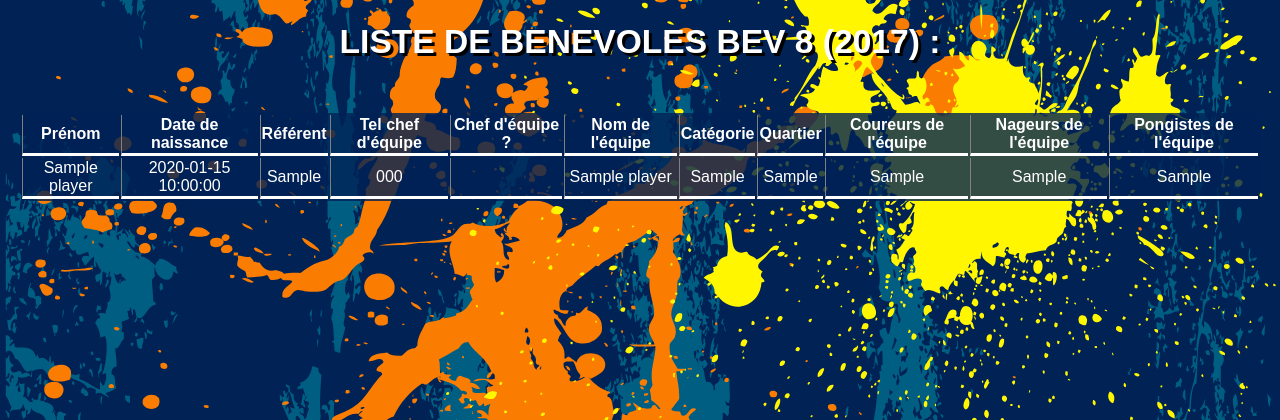
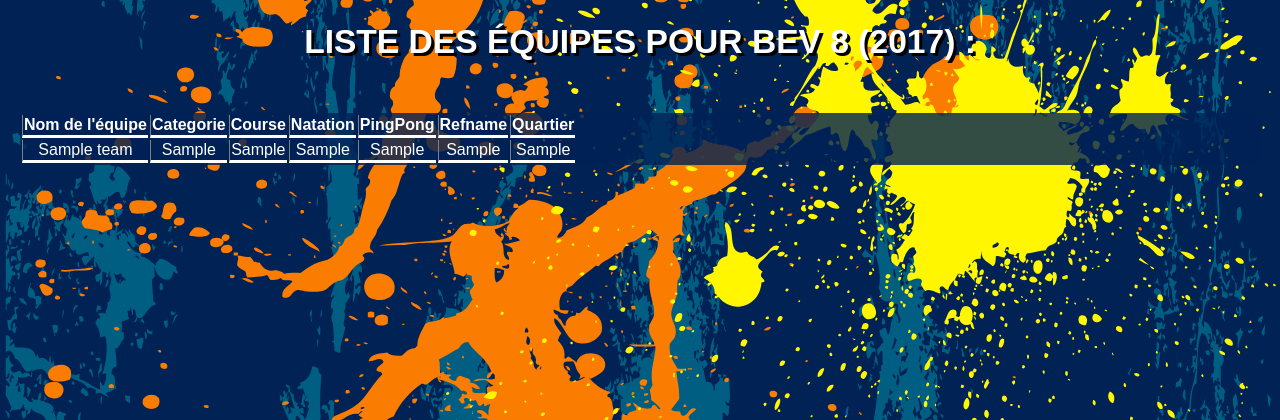
Before and after one commit to blank-attic/project-belleville-en-vrai, a PHP site: page /teams.php in a window 1280 px wide. Shown: the top 420 px of the page. Run offline with PHP 8.4, Linux system fonts and the light colour scheme; tables that the repository leaves empty or names only in its code hold one stand-in row (values such as "Sample post"); some web fonts are replaced.

Commit message:
creation de tableau d'equipe

```diff
--- a/class/TeamDAO.php
+++ b/class/TeamDAO.php
@@ -25,7 +25,7 @@
       return false;
     }
 
-    return true;
+      return true;
   }
 
   public function find($db, $teamname) {
@@ -33,7 +33,7 @@
     //prepare request
     $request = $db->prepare("SELECT * FROM team WHERE (teamname = :teamname) LIMIT 1");
 
-    //execute request
+    //execute re$_DBquest
     try {
       $request->execute(array(
         "teamname" => $teamname,
@@ -49,16 +49,13 @@
     $request = $db->prepare("SELECT * FROM team");
 
     try {
-      $request->execute(array(
-        "teamname" => $teamname,
-      ));
-      return $request->fetch();
+      $request->execute();
+      return $request->fetchAll();
         } catch (PDOException $e) {
       print("error while writing in DB new team." . $e->getMessage());
       return false;
     }
   }
-  }
 }
 
  ?>
--- a/teams.php
+++ b/teams.php
@@ -12,55 +12,87 @@
     <head>
         <meta charset="utf-8">
         <meta name="viewport" content="width=device-width, initial-scale=1">
-        <title>Inscription Bénévole</title>
+        <title>View Team</title>
         <link rel="stylesheet" href="assets/css/sportformstyle.css" type="text/css">
         <link href="https://fonts.googleapis.com/css?family=Sansita" rel="stylesheet">
     </head>
     <body>
-        <h1>LISTE DE BENEVOLES BEV 8 (2017) :</h1>
+        <h1>LISTE DES ÉQUIPES POUR BEV 8 (2017) :</h1>
         <div class="space">
         </div>
         <div class="bluebg">
             <?php
             //create dao
-            $dao = new PlayerDAO();
-            //get all volunteersoih
-            $players = $dao->getAllPlayersAndTeam($_DB);
-            echo "<table class='players'>";
+
+              $dao = new TeamDAO();
+              $team = $dao->getAllTeams($_DB);
+              // var_dump($team);
+              echo "<table class ='teams'>";
               echo "<thead>";
               echo "<tr>";
-            echo "<th>Prénom</th>";
-            echo "<th>Date de naissance</th>";
-            echo "<th>Référent</th>";
-            echo "<th>Tel chef d'équipe</th>";
-            echo "<th>Chef d'équipe ?</th>";
               echo "<th>Nom de l'équipe</th>";
-            echo "<th>Catégorie</th>";
+              // echo "<th>Capitaine de l'équipe</th>";
+              echo "<th>Categorie</th>";
+              echo "<th>Course</th>";
+              echo "<th>Natation</th>";
+              echo "<th>PingPong</th>";
+              echo "<th>Refname</th>";
               echo "<th>Quartier</th>";
-            echo "<th>Coureurs de l'équipe</th>";
-            echo "<th>Nageurs de l'équipe</th>";
-            echo "<th>Pongistes de l'équipe</th>";
               echo "</tr>";
               echo "</thead>";
               echo "<tbody>";
-            foreach ($players as $k => $v) {
-                echo "<tr class='volunteer'>";
-                echo "<td>$v[name]</td>";
-                echo "<td>$v[bdate]</td>";
-                echo "<td>$v[refname]</td>";
-                echo "<td>$v[tel]</td>";
-                echo ($v["team_leader"] === 1 ? "<td class='bigx'>x</td>" : "<td></td>");
+              foreach ($team as $k => $v) {
+              echo "<tr class='team'>";
               echo "<td>$v[teamname]</td>";
+              // echo ($v["team_leader"] == 1 ? "<td class='bigx'>x</td>" : "<td></td>");
               echo "<td>$v[categorie]</td>";
-                echo "<td>$v[quartier]</td>";
               echo "<td>$v[course]</td>";
               echo "<td>$v[natation]</td>";
               echo "<td>$v[pingpong]</td>";
+              echo "<td>$v[refname]</td>";
+              echo "<td>$v[quartier]</td>";
               echo "</tr>";
               }
 
-            echo "</tbody>";
-            echo "</table>";
+
+            // $dao = new PlayerDAO();
+            // //get all volunteersoih
+            // $players = $dao->getAllPlayersAndTeam($_DB);
+            // echo "<table class='players'>";
+            // echo "<thead>";
+            // echo "<tr>";
+            // echo "<th>Prénom</th>";
+            // echo "<th>Date de naissance</th>";
+            // echo "<th>Référent</th>";
+            // echo "<th>Tel chef d'équipe</th>";
+            // echo "<th>Chef d'équipe ?</th>";
+            // echo "<th>Nom de l'équipe</th>";
+            // echo "<th>Catégorie</th>";
+            // echo "<th>Quartier</th>";
+            // echo "<th>Coureurs de l'équipe</th>";
+            // echo "<th>Nageurs de l'équipe</th>";
+            // echo "<th>Pongistes de l'équipe</th>";
+            // echo "</tr>";
+            // echo "</thead>";
+            // echo "<tbody>";
+            // foreach ($players as $k => $v) {
+            //     echo "<tr class='volunteer'>";
+            //     echo "<td>$v[name]</td>";
+            //     echo "<td>$v[bdate]</td>";
+            //     echo "<td>$v[refname]</td>";
+            //     echo "<td>$v[tel]</td>";
+            //     echo ($v["team_leader"] === 1 ? "<td class='bigx'>x</td>" : "<td></td>");
+            //     echo "<td>$v[teamname]</td>";
+            //     echo "<td>$v[categorie]</td>";
+            //     echo "<td>$v[quartier]</td>";
+            //     echo "<td>$v[course]</td>";
+            //     echo "<td>$v[natation]</td>";
+            //     echo "<td>$v[pingpong]</td>";
+            //     echo "</tr>";
+            // }
+            //
+            // echo "</tbody>";
+            // echo "</table>";
             ?>
         </div>
     </body>
```
Lines whose indentation alone changed are shown as unchanged.
